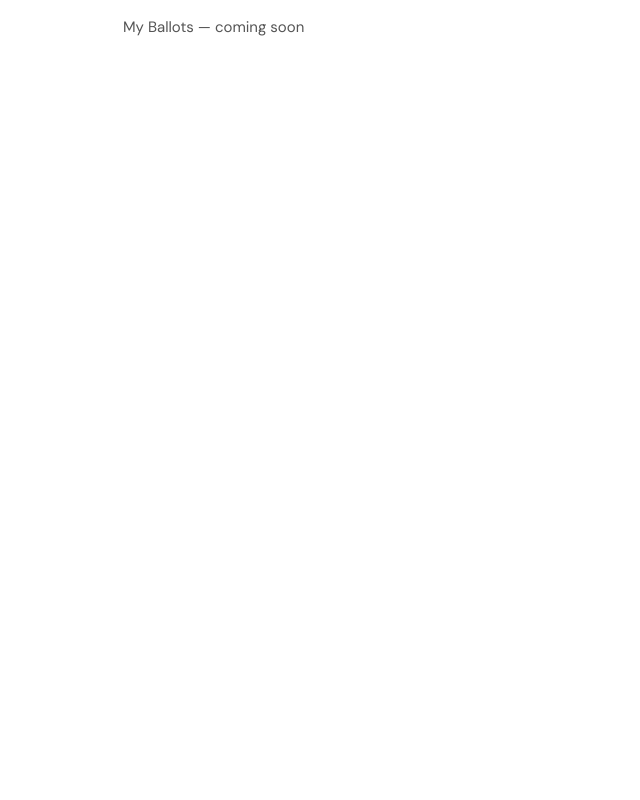
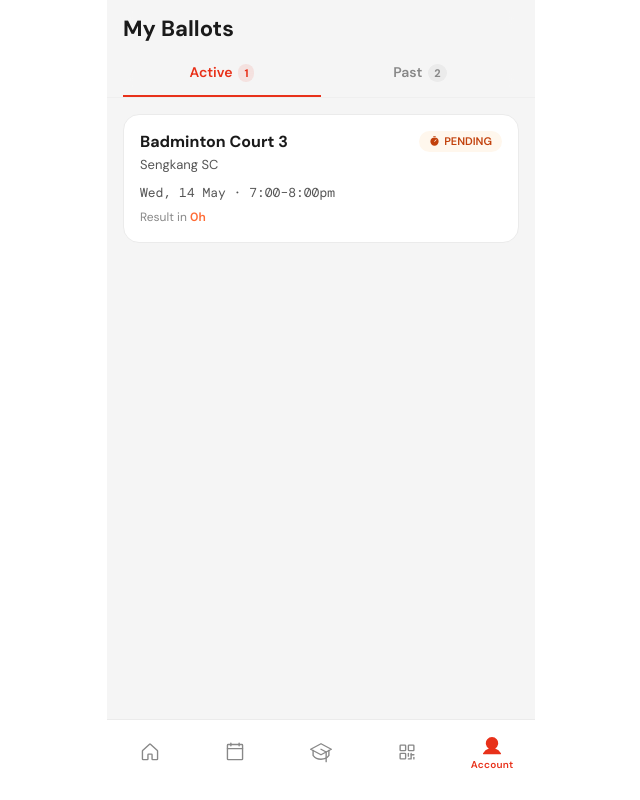
Before and after one commit to AcesonAw-Builder/activesg-prototype, a Next.js app: page /ballots in a window 1280 px wide. Shown: the whole page, without its empty margins (319-959 px from the left). Built offline with nearby package versions, Linux system fonts and the light colour scheme; a web font is replaced by a local one.

Commit message:
feat: /ballots screen

```diff
--- a/app/ballots/page.tsx
+++ b/app/ballots/page.tsx
@@ -1,7 +1,178 @@
+"use client"
+
+import { useState } from "react"
+import Link from "next/link"
+import { motion, AnimatePresence } from "motion/react"
+import { Timer, CheckCircle, MinusCircle, ArrowRight } from "phosphor-react"
+import { mockBallots, mockVenues } from "@/lib/mockData"
+import { BottomNav } from "@/components/layout/BottomNav"
+import { formatDate, formatTimeRange, formatHoursRemaining } from "@/lib/utils"
+import type { BallotEntry } from "@/lib/types"
+
+type Tab = "active" | "past"
+
+const STATUS_CONFIG = {
+  pending: {
+    label: "PENDING",
+    bg: "bg-orange-50 dark:bg-orange-950/30",
+    text: "text-orange-700 dark:text-orange-400",
+    Icon: Timer,
+  },
+  won: {
+    label: "WON",
+    bg: "bg-emerald-50 dark:bg-emerald-950/30",
+    text: "text-emerald-700 dark:text-emerald-400",
+    Icon: CheckCircle,
+  },
+  missed: {
+    label: "MISSED",
+    bg: "bg-neutral-100 dark:bg-dark-surface-2",
+    text: "text-neutral-500 dark:text-[#777]",
+    Icon: MinusCircle,
+  },
+} as const
+
+const itemV = {
+  hidden: { y: 12, opacity: 0 },
+  show: { y: 0, opacity: 1, transition: { type: "spring" as const, stiffness: 300, damping: 28 } },
+}
+
+function BallotCard({ ballot }: { ballot: BallotEntry }) {
+  const venue = mockVenues.find((v) => v.id === ballot.venueId)
+  const result = ballot.result ?? "pending"
+  const cfg = STATUS_CONFIG[result as keyof typeof STATUS_CONFIG] ?? STATUS_CONFIG.pending
+  const { Icon } = cfg
+
+  const isWon = ballot.result === "won"
+  const href = ballot.status === "resolved"
+    ? `/ballot/result/${ballot.id}?result=${ballot.result}`
+    : undefined
+
+  const inner = (
+    <div className="bg-white dark:bg-dark-surface-1 rounded-2xl border border-surface-2 dark:border-dark-surface-2 p-4 active:scale-[0.99] transition-transform duration-100">
+      <div className="flex items-start justify-between gap-2">
+        <div className="flex-1 min-w-0">
+          <p className="text-[16px] font-bold text-text-primary dark:text-[#F5F5F5] leading-snug truncate">
+            {ballot.facilityName}
+          </p>
+          <p className="text-[13px] text-text-secondary dark:text-[#AAAAAA] mt-0.5 truncate">
+            {venue?.shortName ?? ballot.venueId}
+          </p>
+        </div>
+        <span className={`shrink-0 flex items-center gap-1 text-[11px] font-semibold px-2.5 py-0.5 rounded-full ${cfg.bg} ${cfg.text}`}>
+          <Icon size={11} weight="fill" aria-hidden />
+          {cfg.label}
+        </span>
+      </div>
+
+      <p className="text-[13px] text-text-secondary dark:text-[#AAAAAA] mt-2 font-mono tabular-nums">
+        {formatDate(ballot.date)} &middot; {formatTimeRange(ballot.startTime, ballot.endTime)}
+      </p>
+
+      {ballot.status === "pending" && (
+        <p className="text-[12px] text-text-tertiary dark:text-[#777] mt-1.5">
+          Result in{" "}
+          <span className="font-semibold text-ballot tabular-nums">
+            {formatHoursRemaining(
+              Math.max(0, (new Date(ballot.resultAt).getTime() - Date.now()) / 3_600_000)
+            )}
+          </span>
+        </p>
+      )}
+
+      {(isWon || ballot.result === "missed") && (
+        <div className="flex items-center justify-end mt-2">
+          <span className={`text-[12px] font-semibold flex items-center gap-1 ${isWon ? "text-emerald-600 dark:text-emerald-400" : "text-text-tertiary dark:text-[#777]"}`}>
+            View result <ArrowRight size={12} weight="bold" aria-hidden />
+          </span>
+        </div>
+      )}
+    </div>
+  )
+
+  return href ? <Link href={href}>{inner}</Link> : <div>{inner}</div>
+}
+
 export default function BallotsPage() {
+  const [tab, setTab] = useState<Tab>("active")
+
+  const active = mockBallots.filter((b) => b.status === "pending")
+  const past = mockBallots.filter((b) => b.status === "resolved")
+  const shown = tab === "active" ? active : past
+
   return (
-    <main className="p-4">
-      <p className="text-text-secondary text-body">My Ballots — coming soon</p>
-    </main>
-  );
+    <div className="min-h-dvh bg-surface-1 dark:bg-dark-surface-0">
+      {/* Sticky header */}
+      <header className="sticky top-0 z-40 pt-safe">
+        <div className="bg-surface-1/90 dark:bg-[#121212]/90 backdrop-blur-md border-b border-surface-2/60 dark:border-dark-surface-2/60">
+          <div className="px-4 pt-3 pb-0">
+            <h1 className="text-[22px] font-bold text-text-primary dark:text-[#F5F5F5]">
+              My Ballots
+            </h1>
+            {/* Tabs */}
+            <div className="flex mt-3">
+              {(["active", "past"] as Tab[]).map((t) => {
+                const isActive = tab === t
+                const count = t === "active" ? active.length : past.length
+                return (
+                  <button
+                    key={t}
+                    onClick={() => setTab(t)}
+                    className={`flex-1 pb-2 text-[14px] font-semibold capitalize border-b-2 transition-colors duration-150 ${
+                      isActive
+                        ? "border-brand-red text-brand-red"
+                        : "border-transparent text-text-tertiary dark:text-[#555]"
+                    }`}
+                    style={{ minHeight: 40 }}
+                  >
+                    {t === "active" ? "Active" : "Past"}
+                    {count > 0 && (
+                      <span className={`ml-1.5 text-[11px] font-bold px-1.5 py-0.5 rounded-full ${isActive ? "bg-brand-red/10 text-brand-red" : "bg-surface-2 dark:bg-dark-surface-2 text-text-tertiary dark:text-[#555]"}`}>
+                        {count}
+                      </span>
+                    )}
+                  </button>
+                )
+              })}
+            </div>
+          </div>
+        </div>
+      </header>
+
+      {/* Ballot list */}
+      <AnimatePresence mode="wait">
+        <motion.div
+          key={tab}
+          className="px-4 pt-4 pb-28 space-y-3"
+          initial="hidden"
+          animate="show"
+          variants={{ hidden: {}, show: { transition: { staggerChildren: 0.07 } } }}
+        >
+          {shown.length === 0 ? (
+            <motion.div variants={itemV} className="py-16 text-center">
+              <p className="text-[15px] text-text-secondary dark:text-[#AAAAAA]">
+                {tab === "active" ? "No active ballots." : "No past ballots yet."}
+              </p>
+              {tab === "active" && (
+                <Link
+                  href="/book"
+                  className="inline-flex items-center mt-3 text-[14px] font-semibold text-brand-red"
+                >
+                  Browse facilities <ArrowRight size={14} weight="bold" className="ml-1" aria-hidden />
+                </Link>
+              )}
+            </motion.div>
+          ) : (
+            shown.map((b) => (
+              <motion.div key={b.id} variants={itemV}>
+                <BallotCard ballot={b} />
+              </motion.div>
+            ))
+          )}
+        </motion.div>
+      </AnimatePresence>
+
+      <BottomNav />
+    </div>
+  )
 }
```
Also changed, not shown: 1 other file (tests, documents, lock files or other folders).
